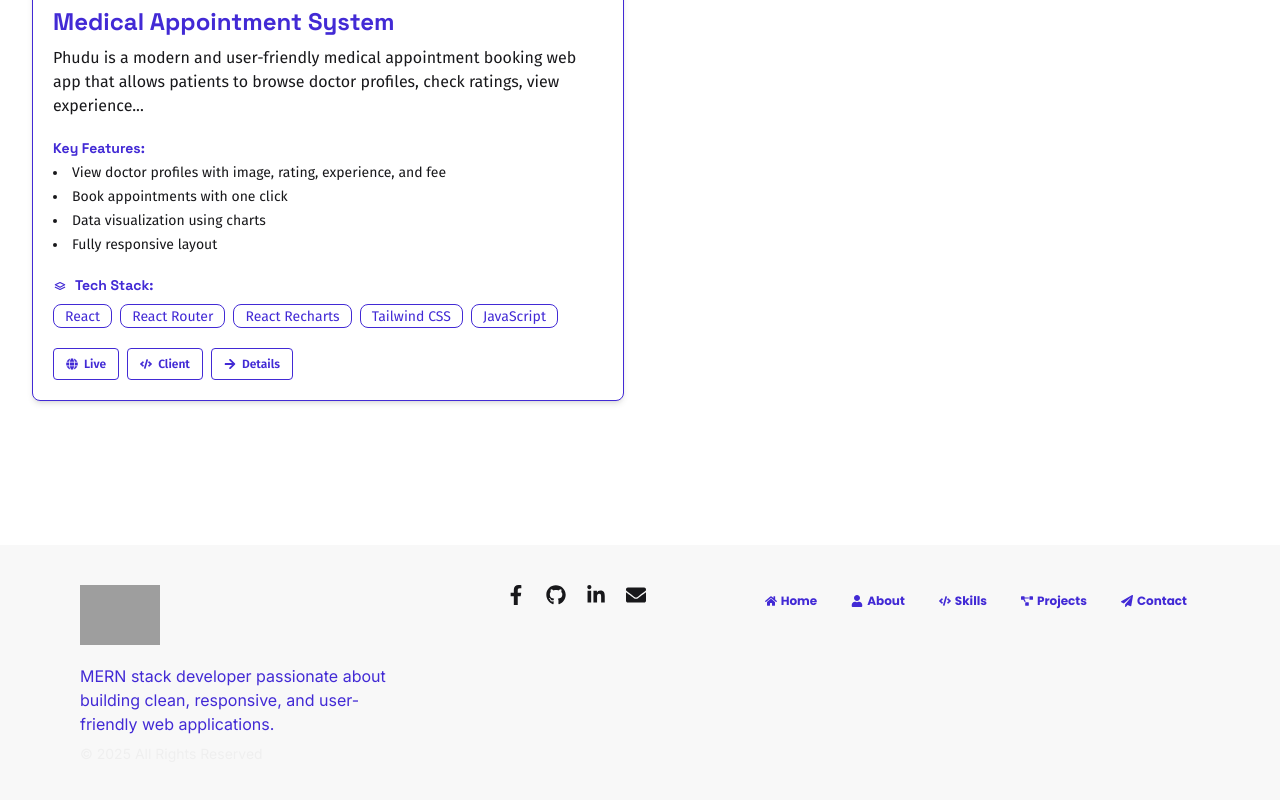
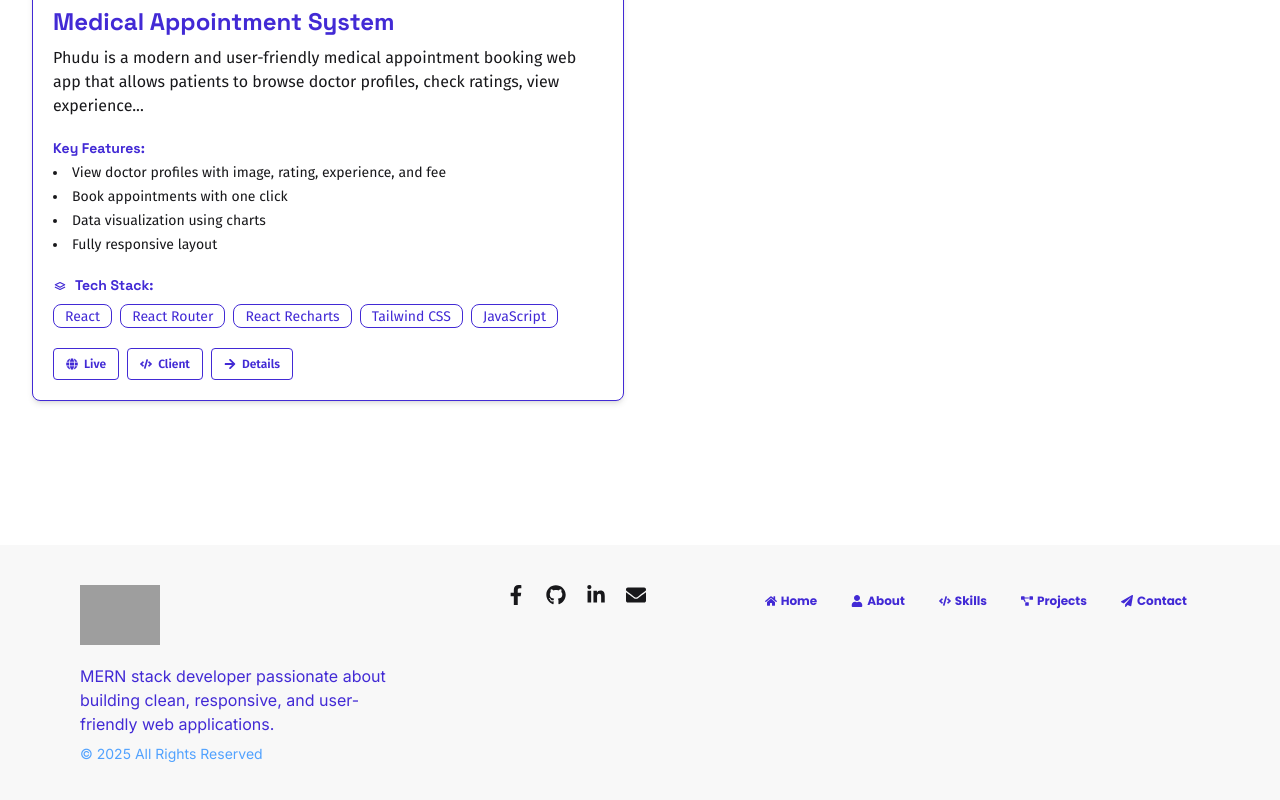
Before and after one commit to azijulhakimbd/My-Portfolio, a React (Vite) app: page /projects in a window 1280 px wide. Shown: the part 2127-2927 px from the top of the page. Built offline with nearby package versions, Linux system fonts and the light colour scheme; grey boxes are pictures that could not be loaded.

Commit message:
Add Some Design

```diff
--- a/src/Pages/Home/Location/Location.jsx
+++ b/src/Pages/Home/Location/Location.jsx
@@ -18,7 +18,7 @@ const Location = () => {
         Maps Locations
       </motion.h2>
 
-      <div className="mt-8 sm:mt-16 border border-[#efefef] rounded-2xl hover:shadow-xl">
+      <div className="mt-8 sm:mt-16 border-2 border-blue-900 rounded-2xl hover:shadow-xl">
         {/* Skeleton Loader */}
         {loading && (
           <Skeleton
@@ -31,7 +31,7 @@ const Location = () => {
 
         {/* Google Maps Embed */}
         <iframe
-          className={`border border-[#efefef] rounded-2xl transition-opacity duration-500 ${
+          className={`border border-blue-900 rounded-2xl transition-opacity duration-500 ${
             loading ? "opacity-0" : "opacity-100"
           }`}
           src="https://www.google.com/maps/embed?pb=!1m18!1m12!1m3!1d4481.383136633451!2d90.15849477608134!3d25.154615733422762!2m3!1f0!2f0!3f0!3m2!1i1024!2i768!4f13.1!3m3!1m2!1s0x3757db1afe5c42a9%3A0x76be73fc046d4402!2sMd%20Azijul%20Hakim!5e1!3m2!1sen!2sbd!4v1753907992449!5m2!1sen!2sbd"
--- a/src/Pages/Shared/Footer/Footer.jsx
+++ b/src/Pages/Shared/Footer/Footer.jsx
@@ -29,7 +29,7 @@ const Footer = () => {
           <p className="inter text-primary mb-2 text-sm sm:text-base">
             MERN stack developer passionate about building clean, responsive, and user-friendly web applications.
           </p>
-          <p className="inter text-[#efefef] text-xs sm:text-sm">
+          <p className="inter text-blue-400 text-xs sm:text-sm">
             © {new Date().getFullYear()} All Rights Reserved
           </p>
         </div>
```
